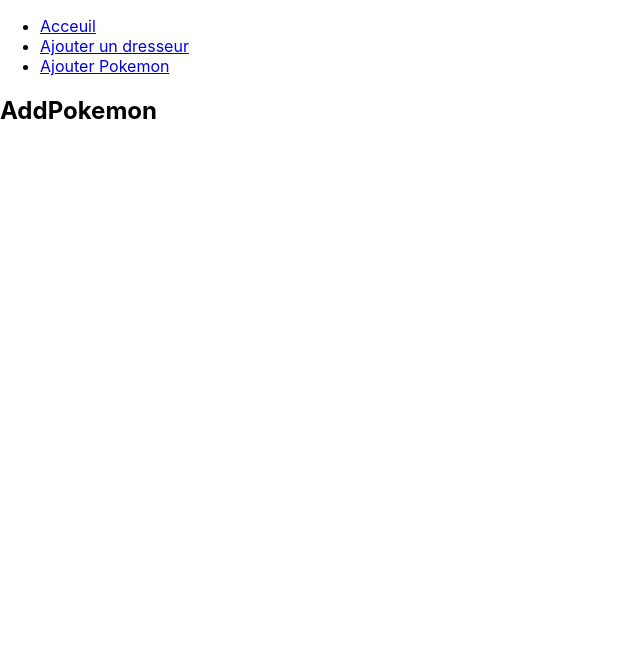
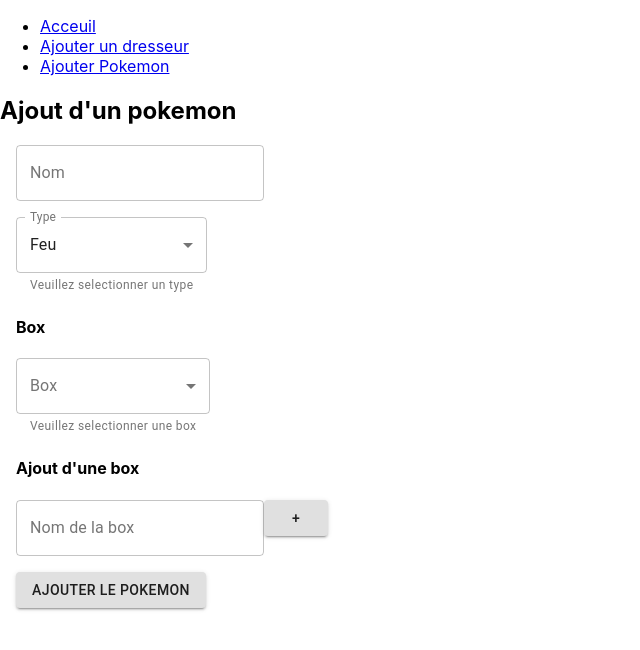
Before and after one commit to Zusoy/pokemon-api, a React (Create React App) app in the folder app/: page /add-pokemon in a window 1280 px wide. Shown: the top 650 px of the page, without its empty margins (0-640 px from the left). Built offline with nearby package versions, Linux system fonts and the light colour scheme.

Commit message:
page ajout d'un pokemon

```diff
--- a/app/src/pages/AddPokemon.js
+++ b/app/src/pages/AddPokemon.js
@@ -1,6 +1,93 @@
 import React from "react"
-const AddPokemon = () =>
-    <h2>AddPokemon</h2>;
+import TextField from '@material-ui/core/TextField';
+import Button from '@material-ui/core/Button';
+import MenuItem from '@material-ui/core/MenuItem';
+import Box from '@material-ui/core/Box';
+
+const types = [
+    {
+        value: 'Fire',
+        label: 'Feu',
+    },
+    {
+        value: 'Water',
+        label: 'Eau',
+    },
+    {
+        value: 'Plant',
+        label: 'Plante',
+    },
+    {
+        value: 'Electricity',
+        label: 'Electricité',
+    },
+    {
+        value: 'Ice',
+        label: 'Glace',
+    }
+];
+
+
+const AddPokemon = () => {
+    let boxes = [];
+    const handleChangeType = (event) => {
+        setType(event.target.value);
+    };
+
+    const handleChangeBox = (event) => {
+        setBox(event.target.value);
+    };
+    const [type, setType] = React.useState('Fire');
+    const [box, setBox] = React.useState("");
+
+    return (
+        <div>
+            <h2>Ajout d'un pokemon</h2>
+            <Box m={2}>
+                <TextField id="outlined-basic" label="Nom" variant="outlined" />
+            </Box>
+            <Box m={2}>
+                <TextField
+                    select
+                    label="Type"
+                    variant="outlined"
+                    value={type}
+                    onChange={handleChangeType}
+                    helperText="Veuillez selectionner un type"
+                >
+                    {types.map((option) => (
+                        <MenuItem key={option.value} value={option.value}>
+                            {option.label}
+                        </MenuItem>
+                    ))}
+                </TextField>
+            </Box>
+            <Box m={2}>
+                <h4>Box</h4>
+                <TextField
+                    select
+                    label="Box"
+                    variant="outlined"
+                    value={box}
+                    onChange={handleChangeBox}
+                    helperText="Veuillez selectionner une box"
+                >
+                    {boxes.map((option) => (
+                        <MenuItem key={option.value} value={option.value}>
+                            {option.label}
+                        </MenuItem>
+                    ))}
+                </TextField>
+                <h4>Ajout d'une box</h4>
+                <TextField id="outlined-basic" label="Nom de la box" variant="outlined" />
+                <Button variant="contained">+</Button>
+            </Box>
+            <Box m={2}>
+                <Button variant="contained">Ajouter le pokemon</Button>
+            </Box>
+
+        </div>)
+}
 
 
 export default AddPokemon;
```
